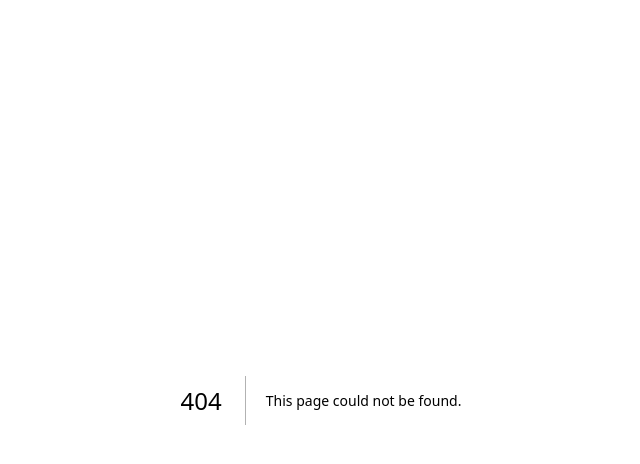
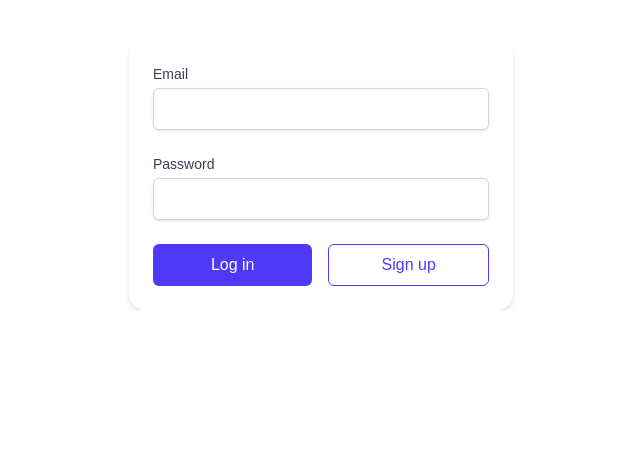
Before and after one commit to EricPudney/quiz-app, a Next.js app: page /login in a window 1280 px wide. Before the commit this address had no page. Shown: the top 464 px of the page, without its empty margins (319-959 px from the left). Built offline with nearby package versions, Linux system fonts and the light colour scheme.

Commit message:
added basic login & signup

```diff
--- a/app/data/actions.ts
+++ b/app/data/actions.ts
@@ -1,7 +1,9 @@
 'use server'
 
+import { redirect } from "next/navigation";
 import { Question, Quiz } from "./definitions";
 import { createClient } from '@/app/utils/supabase/server';
+import { revalidatePath } from "next/cache";
 
 
 export async function editItem(item: Quiz | Question) {
@@ -16,3 +18,34 @@ export async function deleteItem({id, type}: {id: number, type: string}) {
     .eq('id', id)
     return response
 }
+
+export async function login(formData: FormData) {
+  const supabase = await createClient()
+  // type-casting here for convenience
+  // in practice, you should validate your inputs
+  const data = {
+    email: formData.get('email') as string,
+    password: formData.get('password') as string,
+  }
+  const { error } = await supabase.auth.signInWithPassword(data)
+  if (error) {
+    redirect('/error')
+  }
+  revalidatePath('/', 'layout')
+  redirect('/quizzes')
+}
+export async function signup(formData: FormData) {
+  const supabase = await createClient()
+  // type-casting here for convenience
+  // in practice, you should validate your inputs
+  const data = {
+    email: formData.get('email') as string,
+    password: formData.get('password') as string,
+  }
+  const { error } = await supabase.auth.signUp(data)
+  if (error) {
+    redirect('/error')
+  }
+  revalidatePath('/', 'layout')
+  redirect('/')
+}
--- /dev/null
+++ b/app/error/page.tsx
@@ -0,0 +1,5 @@
+'use client'
+
+export default function ErrorPage() {
+  return <p>Sorry, something went wrong</p>
+}
--- /dev/null
+++ b/app/login/page.tsx
@@ -0,0 +1,49 @@
+import { login, signup } from '../data/actions'
+
+export default function LoginPage() {
+  return (
+    <form className="max-w-sm mx-auto mt-10 space-y-6 bg-white p-6 rounded-2xl shadow-md">
+  <div>
+    <label htmlFor="email" className="block text-sm font-medium text-gray-700">
+      Email
+    </label>
+    <input
+      id="email"
+      name="email"
+      type="email"
+      required
+      className="mt-1 w-full rounded-md border border-gray-300 px-3 py-2 shadow-sm focus:border-indigo-500 focus:ring-indigo-500"
+    />
+  </div>
+
+  <div>
+    <label htmlFor="password" className="block text-sm font-medium text-gray-700">
+      Password
+    </label>
+    <input
+      id="password"
+      name="password"
+      type="password"
+      required
+      className="mt-1 w-full rounded-md border border-gray-300 px-3 py-2 shadow-sm focus:border-indigo-500 focus:ring-indigo-500"
+    />
+  </div>
+
+  <div className="flex justify-between gap-4">
+    <button
+      formAction={login}
+      className="w-full rounded-md bg-indigo-600 px-4 py-2 text-white hover:bg-indigo-700"
+    >
+      Log in
+    </button>
+    <button
+      formAction={signup}
+      className="w-full rounded-md border border-indigo-600 px-4 py-2 text-indigo-600 hover:bg-indigo-50"
+    >
+      Sign up
+    </button>
+  </div>
+</form>
+
+  )
+}
--- /dev/null
+++ b/app/utils/supabase/middleware.ts
@@ -0,0 +1,65 @@
+import { createServerClient } from '@supabase/ssr'
+import { NextResponse, type NextRequest } from 'next/server'
+
+export async function updateSession(request: NextRequest) {
+  let supabaseResponse = NextResponse.next({
+    request,
+  })
+
+  const supabase = createServerClient(
+    process.env.NEXT_PUBLIC_SUPABASE_URL!,
+    process.env.NEXT_PUBLIC_SUPABASE_ANON_KEY!,
+    {
+      cookies: {
+        getAll() {
+          return request.cookies.getAll()
+        },
+        setAll(cookiesToSet) {
+          cookiesToSet.forEach(({ name, value, options }) => request.cookies.set(name, value))
+          supabaseResponse = NextResponse.next({
+            request,
+          })
+          cookiesToSet.forEach(({ name, value, options }) =>
+            supabaseResponse.cookies.set(name, value, options)
+          )
+        },
+      },
+    }
+  )
+
+  // Do not run code between createServerClient and
+  // supabase.auth.getUser(). A simple mistake could make it very hard to debug
+  // issues with users being randomly logged out.
+
+  // IMPORTANT: DO NOT REMOVE auth.getUser()
+
+  const {
+    data: { user },
+  } = await supabase.auth.getUser()
+
+  if (
+    !user &&
+    !request.nextUrl.pathname.startsWith('/login') &&
+    !request.nextUrl.pathname.startsWith('/auth')
+  ) {
+    // no user, potentially respond by redirecting the user to the login page
+    const url = request.nextUrl.clone()
+    url.pathname = '/login'
+    return NextResponse.redirect(url)
+  }
+
+  // IMPORTANT: You *must* return the supabaseResponse object as it is.
+  // If you're creating a new response object with NextResponse.next() make sure to:
+  // 1. Pass the request in it, like so:
+  //    const myNewResponse = NextResponse.next({ request })
+  // 2. Copy over the cookies, like so:
+  //    myNewResponse.cookies.setAll(supabaseResponse.cookies.getAll())
+  // 3. Change the myNewResponse object to fit your needs, but avoid changing
+  //    the cookies!
+  // 4. Finally:
+  //    return myNewResponse
+  // If this is not done, you may be causing the browser and server to go out
+  // of sync and terminate the user's session prematurely!
+
+  return supabaseResponse
+}
--- /dev/null
+++ b/middleware.ts
@@ -0,0 +1,19 @@
+import { type NextRequest } from 'next/server'
+import { updateSession } from '@/app/utils/supabase/middleware'
+
+export async function middleware(request: NextRequest) {
+  return await updateSession(request)
+}
+
+export const config = {
+  matcher: [
+    /*
+     * Match all request paths except for the ones starting with:
+     * - _next/static (static files)
+     * - _next/image (image optimization files)
+     * - favicon.ico (favicon file)
+     * Feel free to modify this pattern to include more paths.
+     */
+    '/((?!_next/static|_next/image|favicon.ico|.*\\.(?:svg|png|jpg|jpeg|gif|webp)$).*)',
+  ],
+}
```
